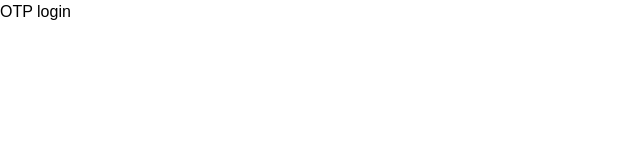
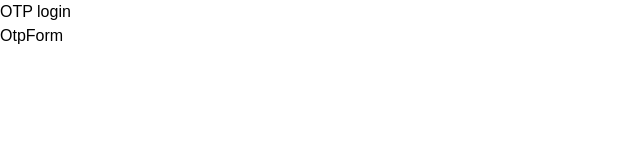
Before and after one commit to sameerkali/React_coding_round_practice, a React (Vite) app: page /fourteen in a window 1280 px wide. Shown: the top 160 px of the page, without its empty margins (0-640 px from the left). Built offline with nearby package versions, Linux system fonts and the light colour scheme.

Commit message:
change in otp solution

```diff
--- a/src/All Assessment/assessment14/Fourteen.jsx
+++ b/src/All Assessment/assessment14/Fourteen.jsx
@@ -1,10 +1,12 @@
 import React from "react";
+import OtpForm from "./OtpForm";
 
 const Fourteen = () => {
   return (
     <div>
       <div>
         <p className="">OTP login</p>
+        <OtpForm/>
       </div>
     </div>
   );
--- /dev/null
+++ b/src/All Assessment/assessment14/OtpForm.jsx
@@ -0,0 +1,9 @@
+import React from 'react'
+
+const OtpForm = () => {
+  return (
+    <div>OtpForm</div>
+  )
+}
+
+export default OtpForm
```
